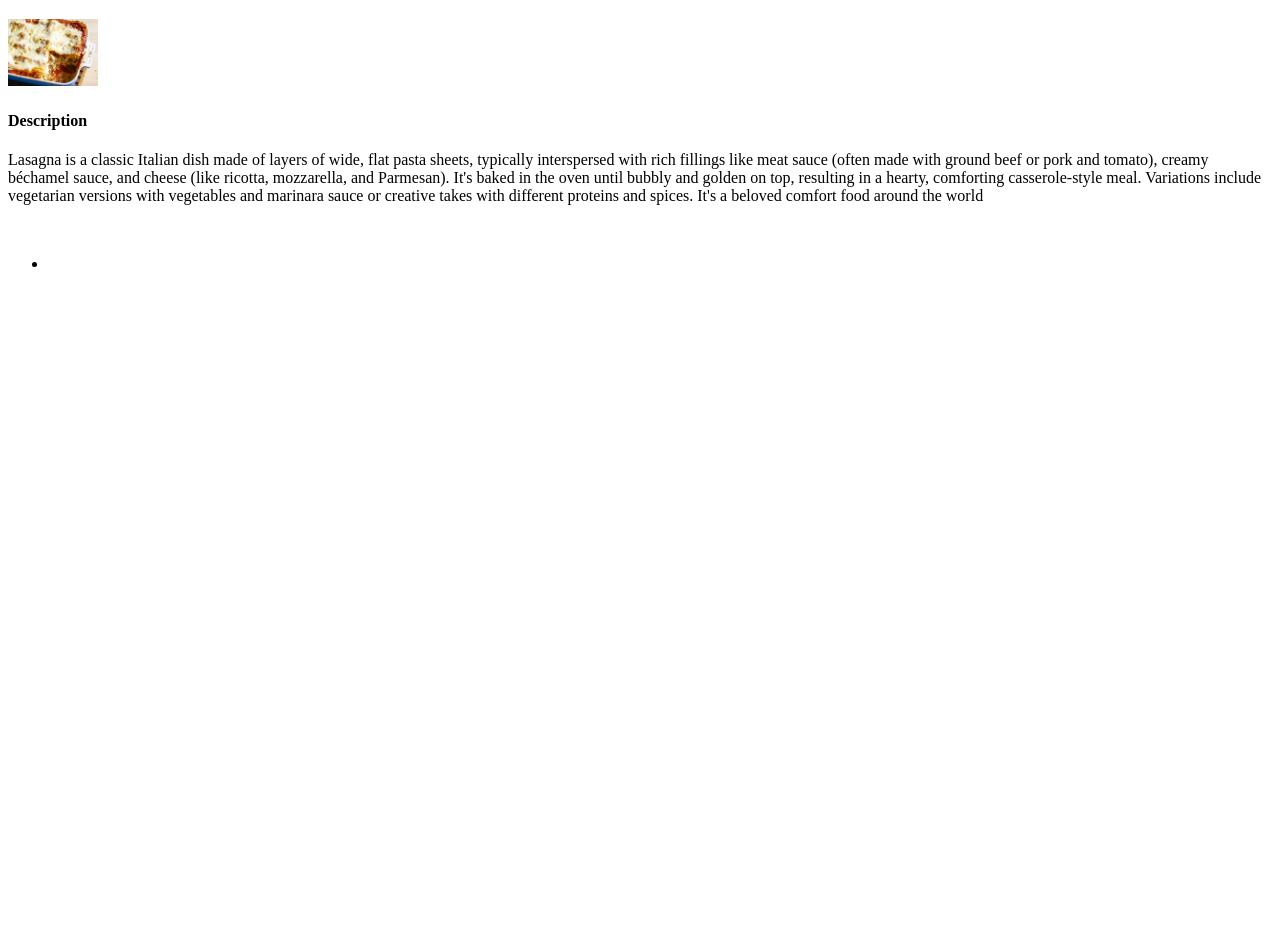
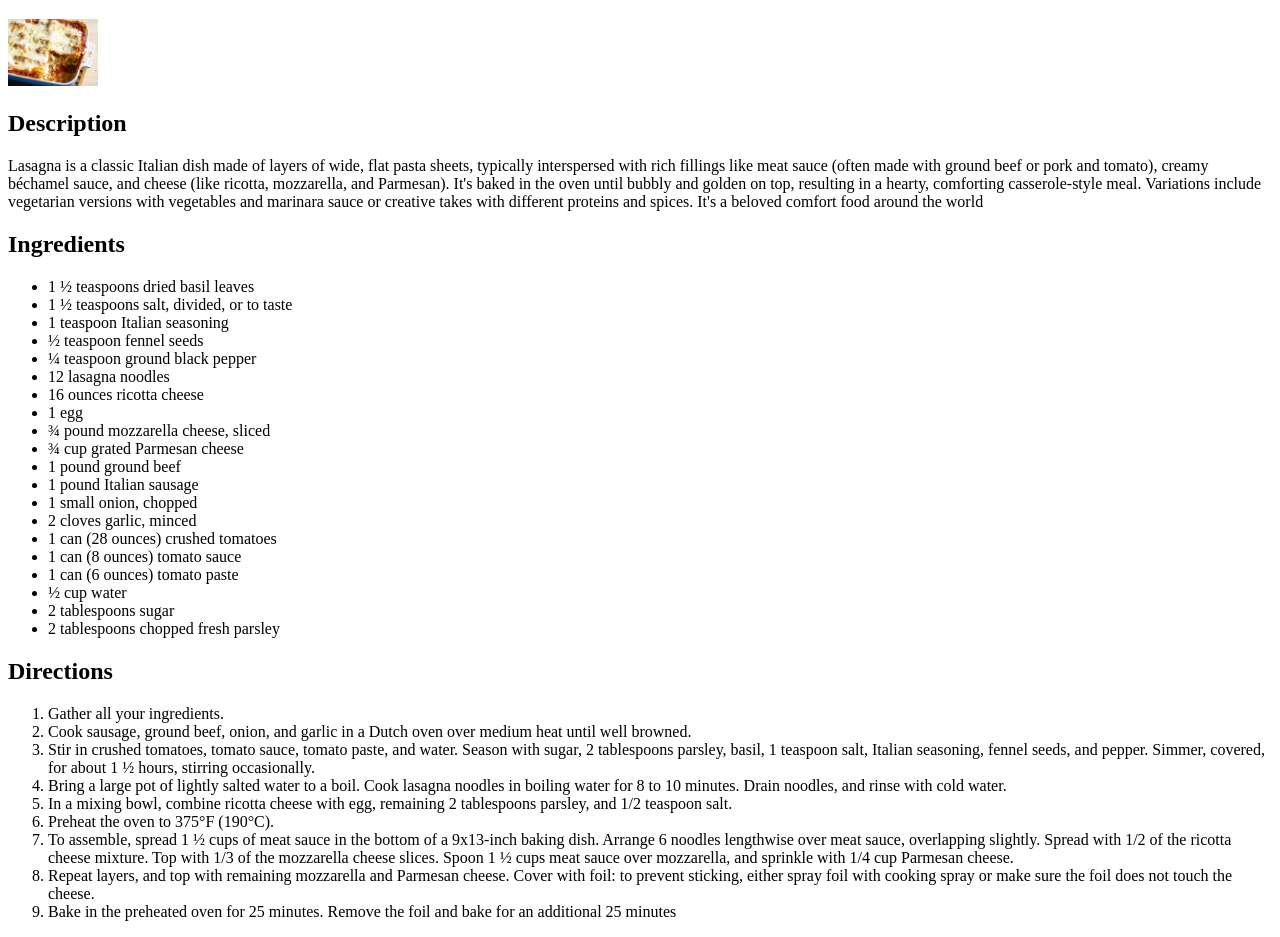
Before and after one commit to maimunaxx/odin-recipes, a plain HTML site: page recipes/lasagna.html in a window 1280 px wide. Shown: the part 87-1024 px from the top of the page. Before the commit the page ends 800 px from the top, so only its background shows below. Drawn offline with Linux system fonts and the light colour scheme.

Commit message:
Edit index.html and lasagna.html

```diff
--- a/recipes/lasagna.html
+++ b/recipes/lasagna.html
@@ -3,17 +3,48 @@
 <head>
     <meta charset="UTF-8">
     <meta name="viewport" content="width=device-width, initial-scale=1.0">
-    <title>Document</title>
+    <title>Lasagna</title>
 </head>
 <body>
     <a href="../index.html">Home</a>
     <h1>Lasagna Recipe</h1>
     <img src="images/lasagan.webp" alt="Picture of lasagna" width="90">
-    <h4>Description</h4>
+    <h2>Description</h2>
     <p>Lasagna is a classic Italian dish made of layers of wide, flat pasta sheets, typically interspersed with rich fillings like meat sauce (often made with ground beef or pork and tomato), creamy béchamel sauce, and cheese (like ricotta, mozzarella, and Parmesan). It's baked in the oven until bubbly and golden on top, resulting in a hearty, comforting casserole-style meal. Variations include vegetarian versions with vegetables and marinara sauce or creative takes with different proteins and spices. It's a beloved comfort food around the world</p>
-    <br>
+    <h2>Ingredients</h2>
     <ul>
-        <li></li>
+        <li>1 ½ teaspoons dried basil leaves</li>
+        <li>1 ½ teaspoons salt, divided, or to taste</li>
+        <li>1 teaspoon Italian seasoning</li>
+        <li>½ teaspoon fennel seeds</li>
+        <li>¼ teaspoon ground black pepper</li>
+        <li>12 lasagna noodles</li>
+        <li>16 ounces ricotta cheese</li>
+        <li>1 egg</li>
+        <li>¾ pound mozzarella cheese, sliced</li>
+        <li>¾ cup grated Parmesan cheese</li>
+        <li>1 pound ground beef</li>
+        <li>1 pound Italian sausage</li>
+        <li>1 small onion, chopped</li>
+        <li>2 cloves garlic, minced</li>
+        <li>1 can (28 ounces) crushed tomatoes</li>
+        <li>1 can (8 ounces) tomato sauce</li>
+        <li>1 can (6 ounces) tomato paste</li>
+        <li>½ cup water</li>
+        <li>2 tablespoons sugar</li>
+        <li>2 tablespoons chopped fresh parsley</li>
     </ul>
+
+    <h2>Directions</h2>
+    <ol>
+        <li>Gather all your ingredients.</li>
+        <li>Cook sausage, ground beef, onion, and garlic in a Dutch oven over medium heat until well browned.</li>
+        <li>Stir in crushed tomatoes, tomato sauce, tomato paste, and water. Season with sugar, 2 tablespoons parsley, basil, 1 teaspoon salt, Italian seasoning, fennel seeds, and pepper. Simmer, covered, for about 1 ½ hours, stirring occasionally.</li>
+        <li>Bring a large pot of lightly salted water to a boil. Cook lasagna noodles in boiling water for 8 to 10 minutes. Drain noodles, and rinse with cold water.</li>
+        <li>In a mixing bowl, combine ricotta cheese with egg, remaining 2 tablespoons parsley, and 1/2 teaspoon salt.</li>
+        <li>Preheat the oven to 375°F (190°C).</li>
+        <li>To assemble, spread 1 ½ cups of meat sauce in the bottom of a 9x13-inch baking dish. Arrange 6 noodles lengthwise over meat sauce, overlapping slightly. Spread with 1/2 of the ricotta cheese mixture. Top with 1/3 of the mozzarella cheese slices. Spoon 1 ½ cups meat sauce over mozzarella, and sprinkle with 1/4 cup Parmesan cheese.</li>
+        <li>Repeat layers, and top with remaining mozzarella and Parmesan cheese. Cover with foil: to prevent sticking, either spray foil with cooking spray or make sure the foil does not touch the cheese.</li>
+        <li>Bake in the preheated oven for 25 minutes. Remove the foil and bake for an additional 25 minutes </li>
 </body>
 </html>
```
Also changed, not shown: index.html (+1 -0 lines).
